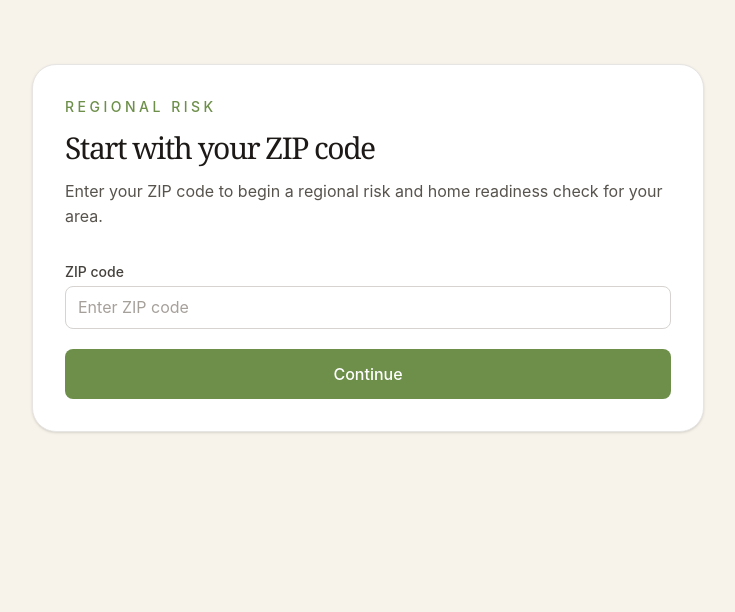
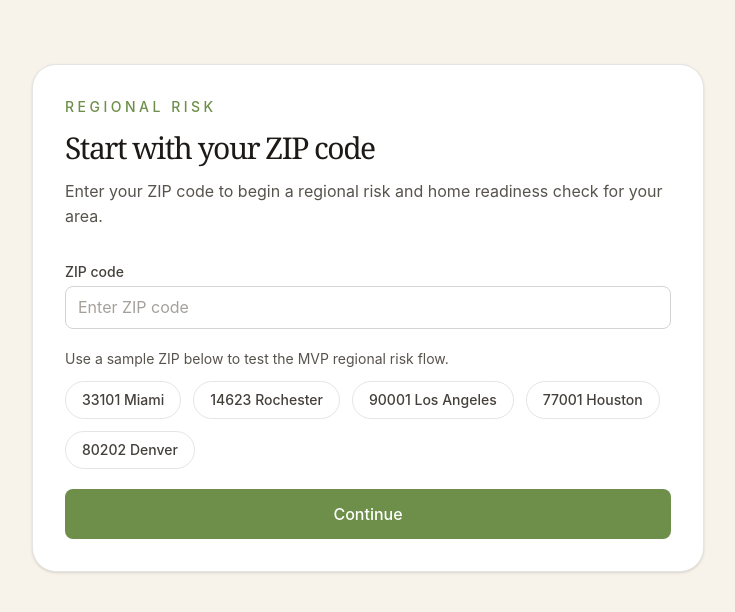
Before and after one commit to mnjoo-real/genius-coding-2000, a React (Vite) app: page /location in a window 1280 px wide. Shown: the top 612 px of the page, without its empty margins (272-1007 px from the left). Built offline with nearby package versions, Linux system fonts and the light colour scheme.

Commit message:
sample ZIPs added

```diff
--- a/src/pages/LocationInput.jsx
+++ b/src/pages/LocationInput.jsx
@@ -1,6 +1,14 @@
 import { useState } from "react";
 import Button from "../components/ui/Button";
 import Input from "../components/ui/Input";
+
+const sampleZipCodes = [
+  { zipCode: "33101", city: "Miami" },
+  { zipCode: "14623", city: "Rochester" },
+  { zipCode: "90001", city: "Los Angeles" },
+  { zipCode: "77001", city: "Houston" },
+  { zipCode: "80202", city: "Denver" },
+];
 
 export default function LocationInput() {
   const [zipCode, setZipCode] = useState("");
@@ -8,6 +16,14 @@ export default function LocationInput() {
 
   function handleZipChange(event) {
     setZipCode(event.target.value);
+
+    if (error) {
+      setError("");
+    }
+  }
+
+  function handleSampleZipClick(sampleZipCode) {
+    setZipCode(sampleZipCode);
 
     if (error) {
       setError("");
@@ -48,6 +64,34 @@ export default function LocationInput() {
             aria-required="true"
           />
 
+          <div>
+            <p className="text-sm text-stone-600">
+              Use a sample ZIP below to test the MVP regional risk flow.
+            </p>
+            <div className="mt-3 flex flex-wrap gap-3">
+              {sampleZipCodes.map((sample) => {
+                const isSelected = zipCode === sample.zipCode;
+
+                return (
+                  <button
+                    key={sample.zipCode}
+                    type="button"
+                    onClick={() => handleSampleZipClick(sample.zipCode)}
+                    aria-pressed={isSelected}
+                    className={[
+                      "rounded-full border px-4 py-2 text-sm font-medium transition-base",
+                      isSelected
+                        ? "border-forest bg-moss text-forest shadow-sm"
+                        : "border-stone-200 bg-white text-stone-700 hover:border-leaf hover:bg-moss/40 hover:text-forest",
+                    ].join(" ")}
+                  >
+                    {sample.zipCode} {sample.city}
+                  </button>
+                );
+              })}
+            </div>
+          </div>
+
           <Button type="submit" size="lg">
             Continue
           </Button>
```
